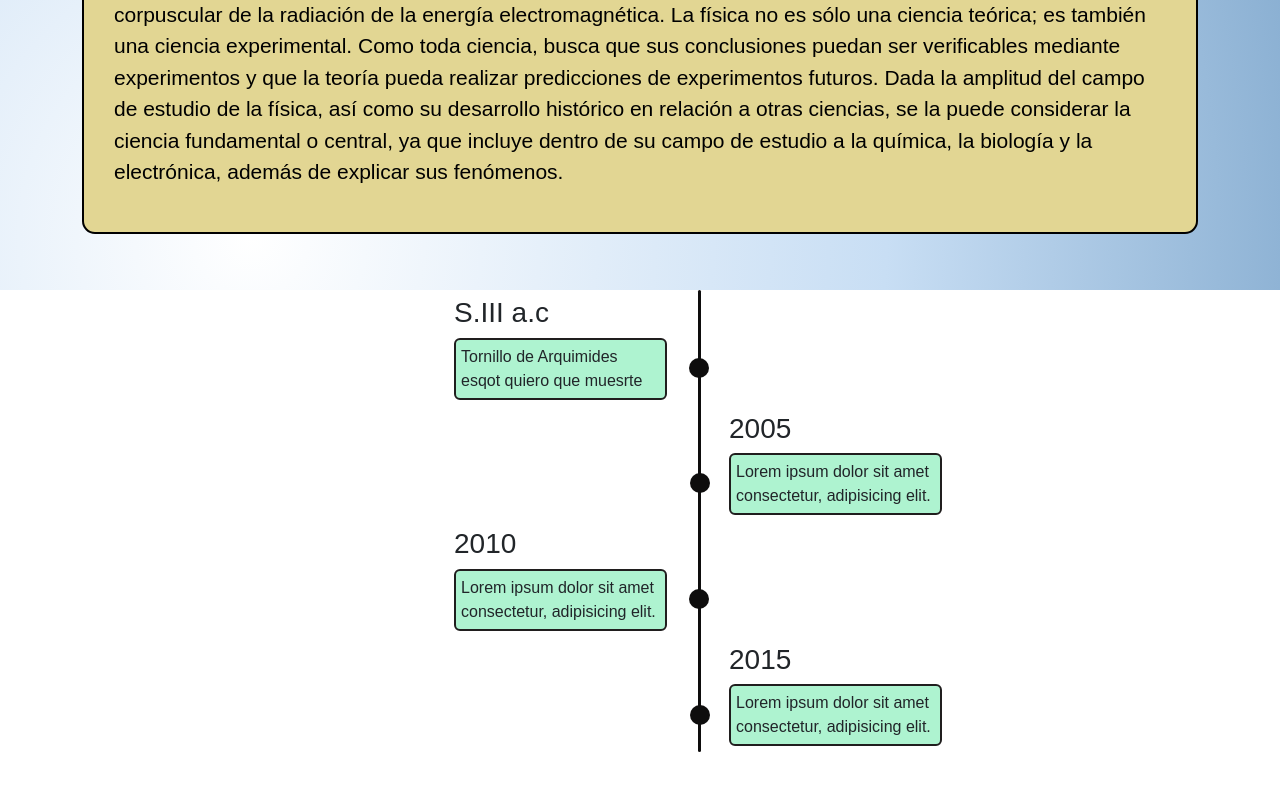
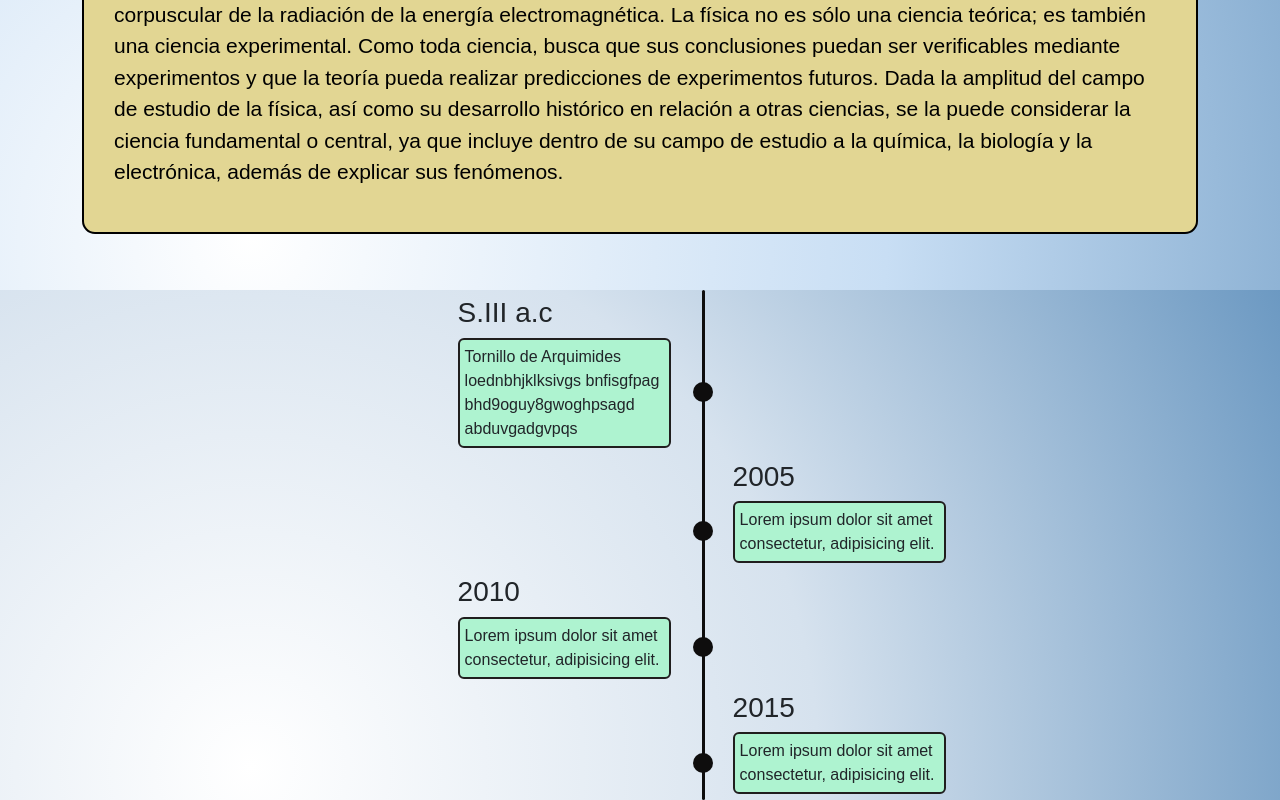
Before and after one commit to Etthel28/ProyectoFinal.github, a plain HTML site: page Pages/historia.html in a window 1280 px wide. Shown: the part 556-1356 px from the top of the page. Before the commit the page ends 1308 px from the top, so only its background shows below. Drawn offline with nearby package versions, Linux system fonts and the light colour scheme.

Commit message:
intento de transition

```diff
--- a/Pages/historia.html
+++ b/Pages/historia.html
@@ -69,13 +69,13 @@
 
 
 
-
+<div class="container-fluid contenedor">
     <div class="linea-tiempo ">
         <div class="momento">
             <h3>S.III a.c</h3>
         <div class="descripcion">
         Tornillo de Arquimides
-        <div class="">esqot quiero que muesrte</div>
+        loednbhjklksivgs bnfisgfpag bhd9oguy8gwoghpsagd abduvgadgvpqs
         </div>
 
     </div>
@@ -102,14 +102,7 @@
 
       </div>
    </div>
+</div>
 
-  <!--
-<div class="div-imagen">
-    <div>
-        jsdjsvujhlvbffbv
-    </div>
-    <img class="desvanecer" src="../img/tornillo-de-arquimedes-e1670256542190.png" width="150px" height="auto">
-</div>
--->
 </body>
 </html>
--- a/Sass/main.scss
+++ b/Sass/main.scss
@@ -151,10 +151,13 @@ p {
     }
 }
 
-
+.contenedor {
+    background-image: radial-gradient(circle at 19.58% 93.44%, #ffffff 0, #d6e2ee 50%, #6c99c2 100%);
+}
 
 
 .linea-tiempo {
+
 
     position: relative;
    left: 35%;
@@ -186,10 +189,9 @@ p {
         border-radius: 6px;
         padding: 5px;
         box-sizing: border-box;
+       }
 
 
-
-       }
     &::after {
         content: '';
         position: absolute;
@@ -200,7 +202,7 @@ p {
         background-color: rgb(14, 13, 13);
         border-radius: 50%;
     }
-}
+
 }
   .momento:nth-child(even) {
     left: 55%;
@@ -208,6 +210,10 @@ p {
         left: calc(-11.11% - 8.5px);
     }
 }
+}
+
+
+
 
 //------------------
 // Teorias
```
Also changed, not shown: Sass/main.css, 1 other file.
